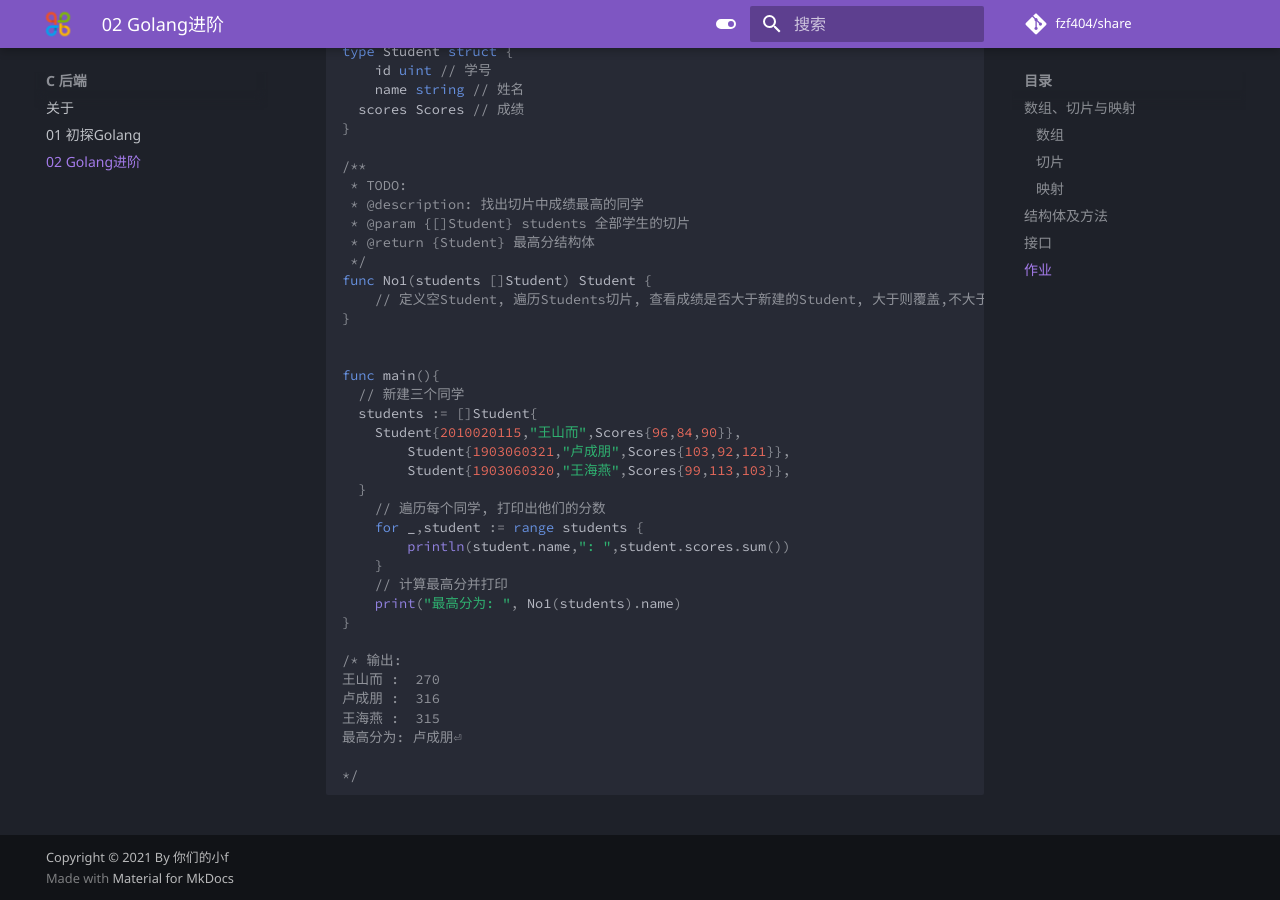
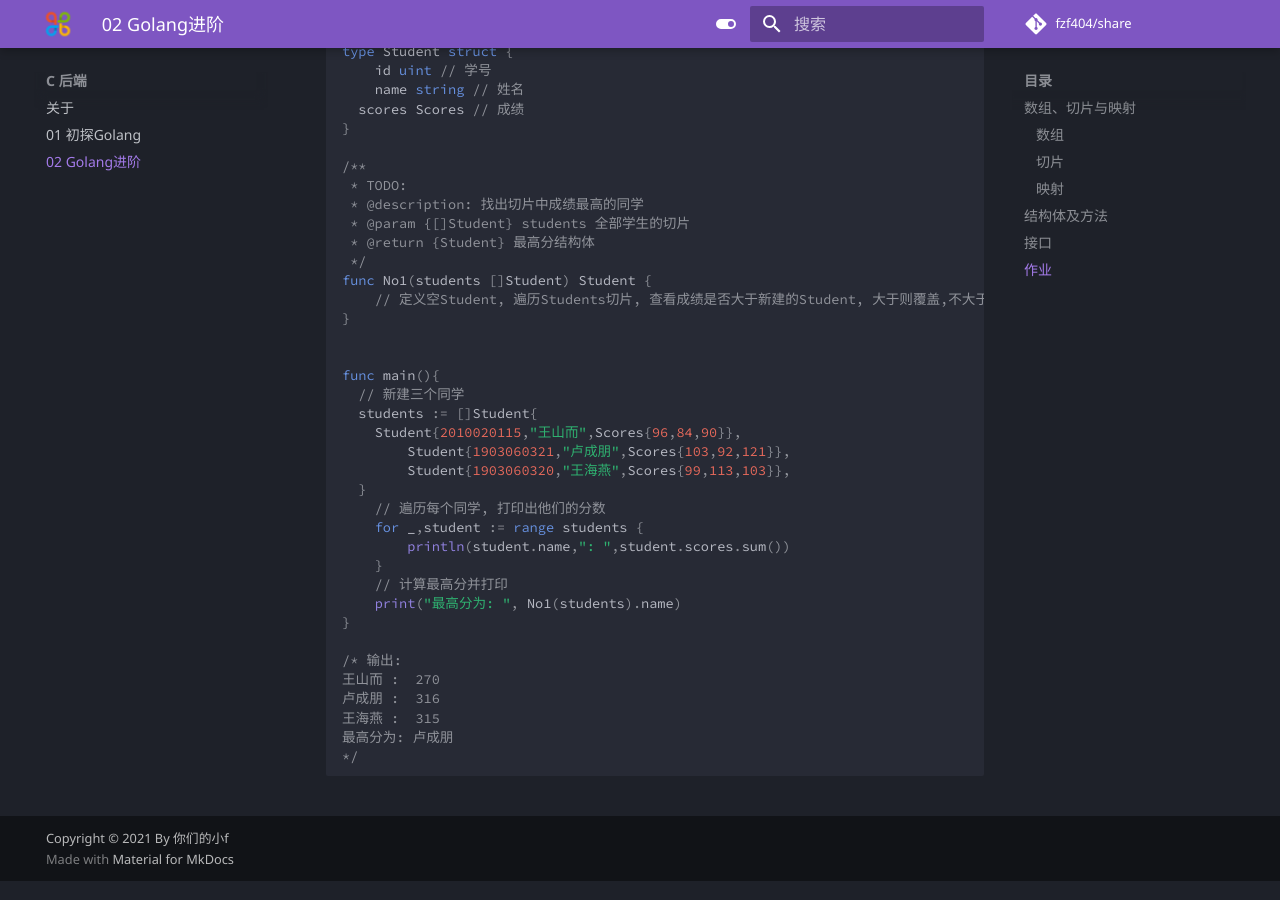
Before and after one commit to fzf404/share, an MkDocs documentation site: the page built from docs/C-后端/02-Golang进阶.md, in a window 1280 px wide and 900 px high, scrolled down 4684 px. Built offline with MkDocs 1.6.1 and Material for MkDocs 9.7.7, drawn with Linux system fonts in a browser that asks for light colours; comment, search, counter and statistics services are not loaded.

````diff
--- a/docs/C-后端/02-Golang进阶.md
+++ b/docs/C-后端/02-Golang进阶.md
@@ -267,7 +267,6 @@ I'm death
     王山而 :  270
     卢成朋 :  316
     王海燕 :  315
-    最高分为: 卢成朋⏎
-
+    最高分为: 卢成朋
     */
     ```
````
